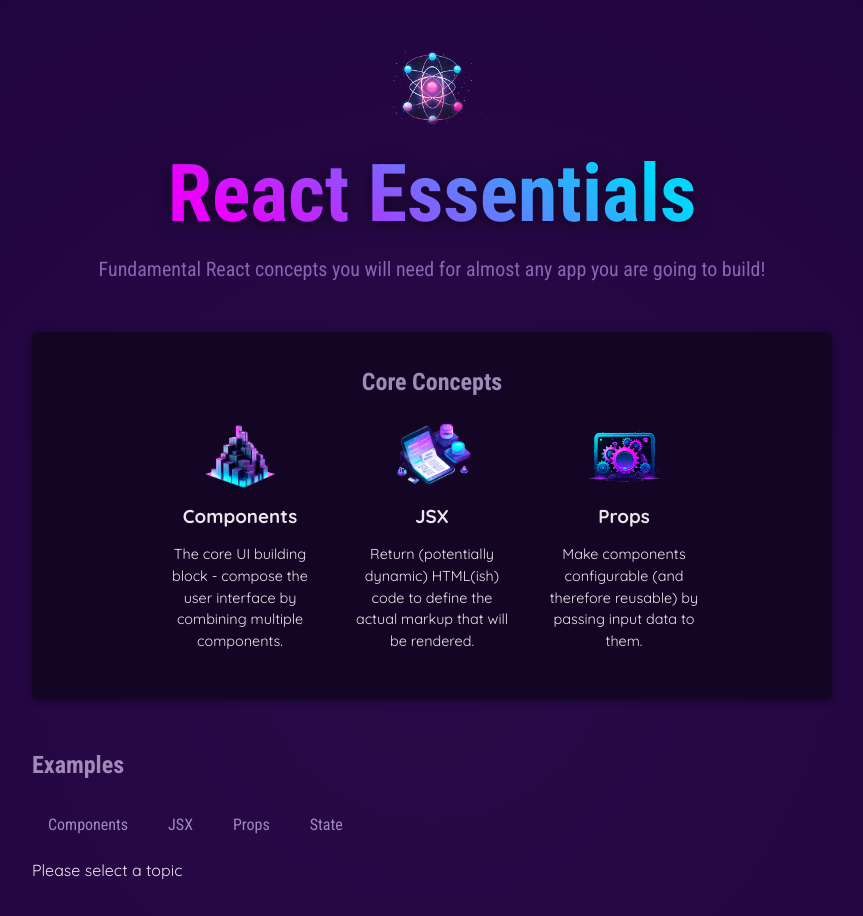
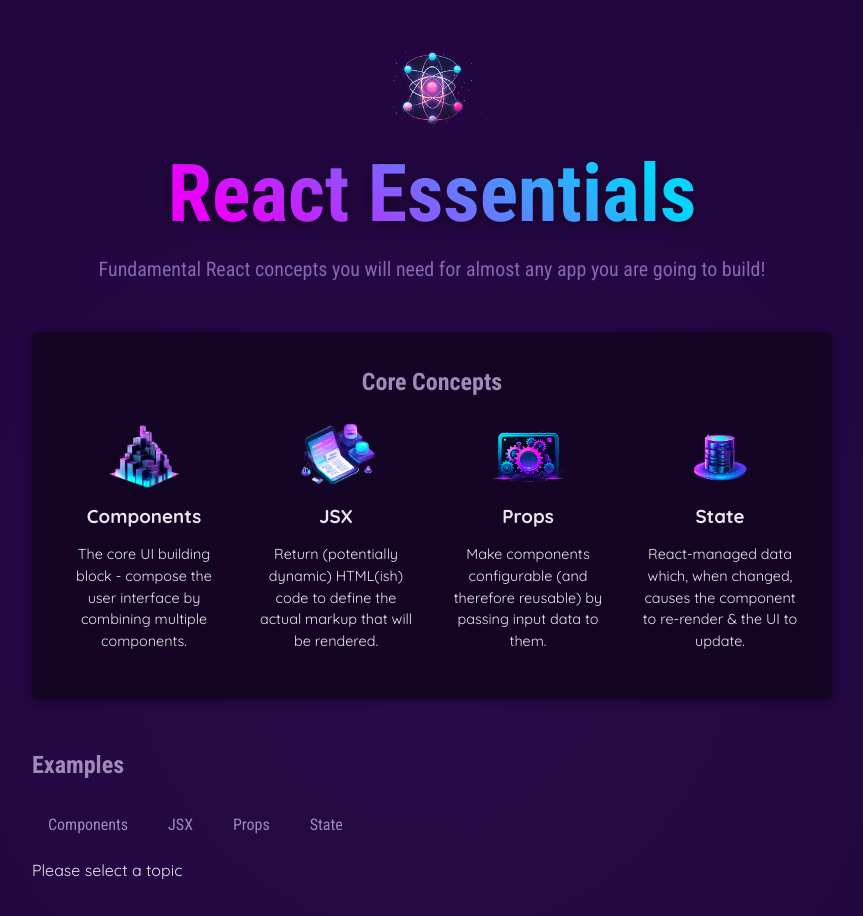
Before and after one commit to WesbertJr/01-starting-project, a React (Vite) app: page / in a window 1280 px wide. Shown: the top 916 px of the page, without its empty margins (208-1071 px from the left). Built offline with nearby package versions, Linux system fonts and the light colour scheme.

Commit message:
utilizing  .map to dynamically list CORE_CONCEPTS array

```diff
--- a/src/App.jsx
+++ b/src/App.jsx
@@ -20,13 +20,7 @@
       <section id="core-concepts">
         <h2>Core Concepts</h2>
         <ul>
-          <CoreConcepts
-            title={CORE_CONCEPTS[0].title}
-            description={CORE_CONCEPTS[0].description}
-            image={CORE_CONCEPTS[0].image}
-            />
-          <CoreConcepts {...CORE_CONCEPTS[1]}/>
-          <CoreConcepts {...CORE_CONCEPTS[2]}/>
+          {CORE_CONCEPTS.map((conceptItem) => <CoreConcepts {...conceptItem}/>)}
         </ul>
       </section>
       <section id="examples">
```
